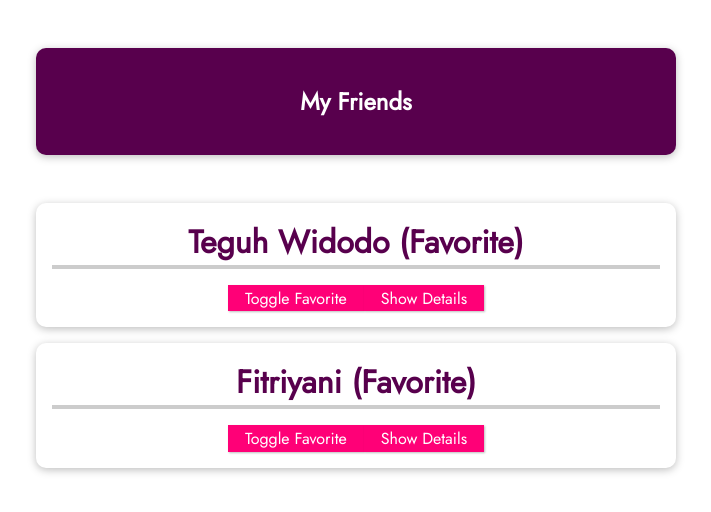
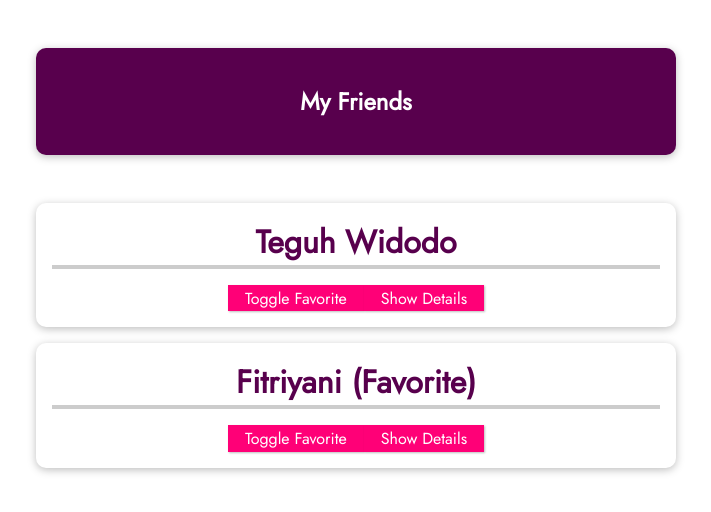
Before and after one commit to teguhwin8/vue-first-app, a Vue app: page / in a window 1280 px wide. Shown: the top 512 px of the page, without its empty margins (284-995 px from the left). Built offline with nearby package versions, Linux system fonts and the light colour scheme.

Commit message:
Emitting custom events to parent

```diff
--- a/src/App.vue
+++ b/src/App.vue
@@ -7,10 +7,12 @@
       <friend-contact
         v-for="friend in friends"
         :key="friend.id"
+        :id="friend.id"
         :name="friend.name"
         :phone-number="friend.phone"
         :email-address="friend.email"
-        :is-favorite="true"
+        :is-favorite="friend.isFavorite"
+        @toggle-favorite="toggleFavoriteStatus"
       ></friend-contact>
     </ul>
   </section>
@@ -26,16 +28,24 @@ export default {
           name: "Teguh Widodo",
           phone: "085868474405",
           email: "teguhwin8@gmail.com",
+          isFavorite: false
         },
         {
           id: "fitri",
           name: "Fitriyani",
           phone: "085726575909",
           email: "fyani2288@gmail.com",
+          isFavorite: true
         },
       ],
     }
   },
+  methods: {
+    toggleFavoriteStatus(id) {
+      const selectedFriend = this.friends.find(friend => friend.id === id)
+      selectedFriend.isFavorite = !selectedFriend.isFavorite
+    }
+  }
 }
 </script>
 
--- a/src/components/FriendContact.vue
+++ b/src/components/FriendContact.vue
@@ -1,6 +1,6 @@
 <template>
   <li>
-    <h2>{{ name }} {{ friendIsFavorite ? "(Favorite)" : "" }}</h2>
+    <h2>{{ name }} {{ isFavorite ? "(Favorite)" : "" }}</h2>
     <button @click="toggleFavorite()">Toggle Favorite</button>
     <button @click="toggleDetails()">
       {{ detailsAreVisible ? "Hide" : "Show" }} Details
@@ -19,6 +19,10 @@
 <script>
 export default {
   props: {
+    id: {
+      type: String,
+      required: true,
+    },
     name: {
       type: String,
       required: true,
@@ -40,7 +44,6 @@ export default {
   data() {
     return {
       detailsAreVisible: false,
-      friendIsFavorite: this.isFavorite,
     }
   },
   methods: {
@@ -48,7 +51,7 @@ export default {
       this.detailsAreVisible = !this.detailsAreVisible
     },
     toggleFavorite() {
-      this.friendIsFavorite = !this.friendIsFavorite
+      this.$emit('toggle-favorite', this.id)
     },
   },
 }
```
